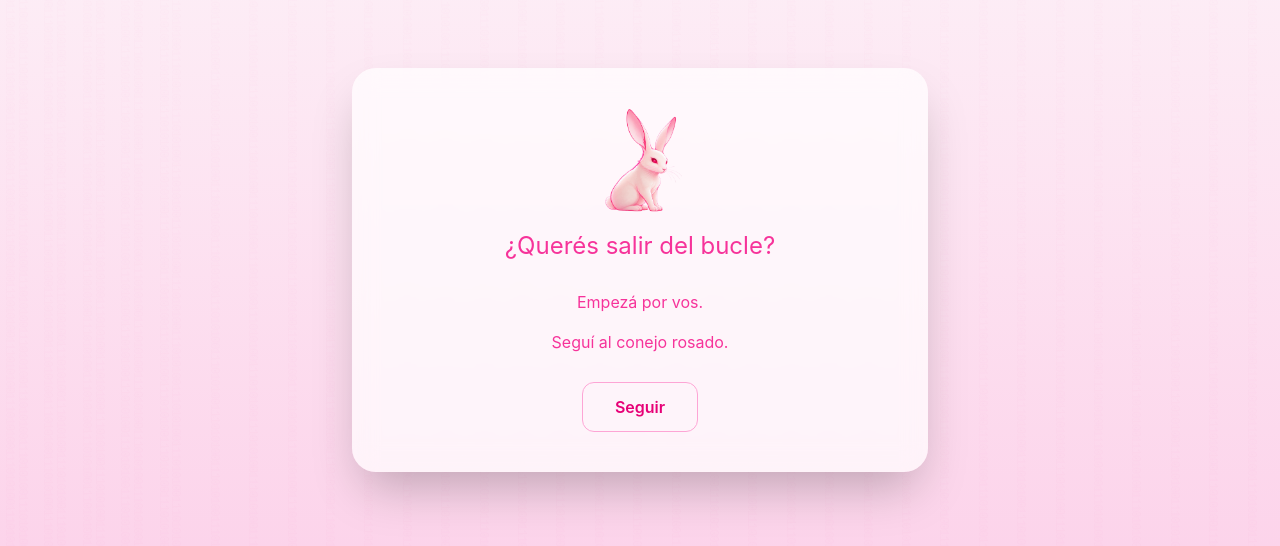
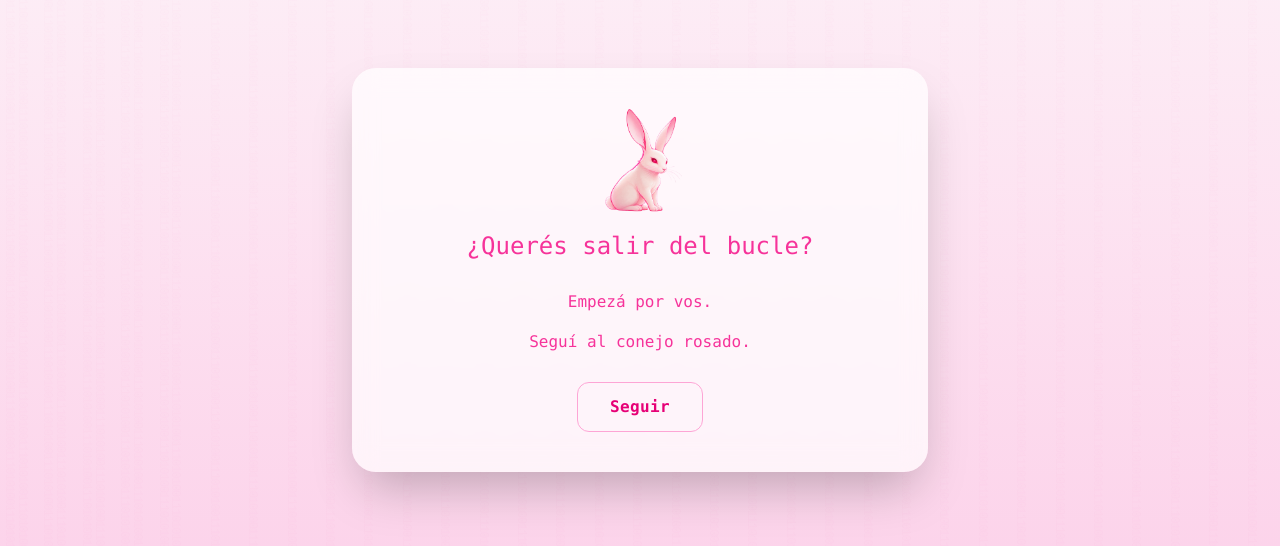
Before and after one commit to carinaantinir/TodoList, a React (Vite) app: page / in a window 1280 px wide. Shown: the part 130-676 px from the top of the page. Built offline with nearby package versions, Linux system fonts and the light colour scheme.

Commit message:
Finalizamos Todo List y preparamos la versión de producción

```diff
--- a/src/App.jsx
+++ b/src/App.jsx
@@ -70,7 +70,7 @@ function App() {
                 <LluviaBinarios variant="medio" />
                 <LluviaBinarios variant="frente" />
 
-            <h1 className="mb-6 text-center text-4xl font-light tracking-wide text-pink-600">
+                <h1 className="mb-6 text-center text-4xl font-mono font-semibid tracking-wide text-pink-600">
                   Todo List
                 </h1>
 
@@ -91,7 +91,7 @@ function App() {
                     <Button
                       texto="Regresar al comienzo"
                       onClick={() => setPantallaInicio(true)}
-                className="rounded-full border border-pink-300 bg-transparent px-5 font-normal text-pink-500 shadow-none hover:bg-pink-100"
+                      className="!rounded-full border border-pink-300/40 !bg-pink-200/40 px-5 py-2.5 font-mono font-medium tracking-wide text-pink-600 shadow-md shadow-pink-300/40  backdrop-blur-md transition-all duration-300 hover:border-pink-400/60 hover:!bg-pink-300 hover:shadow-lg hover:shadow-pink-200/20"
                     />
                   </div>
 
--- a/src/components/Button.jsx
+++ b/src/components/Button.jsx
@@ -6,7 +6,7 @@ const Button = (props) => {
         <button
             type={props.type || "button"}
             onClick={props.onClick}
-            className={`rounded-xl bg-pink-300 px-3 py-2 font-semibold
+            className={`rounded-xl bg-pink-300 px-3 py-2 font-mono font-semibold tracking-wide
             text-pink-600 shadow-md shadow-pink-300/40
             transition hover:scale-105 hover:bg-pink-400
             active:scale-95 cursor-pointer ${props.className || ""}`}
--- a/src/components/FilterSelect.jsx
+++ b/src/components/FilterSelect.jsx
@@ -64,14 +64,14 @@ const FilterSelect = ({ filtro, setFiltro }) => {
               width: posicion.ancho,
               zIndex: 9999,
             }}
-            className="overflow-hidden rounded-2xl bg-pink-50 shadow-lg shadow-pink-300/30"
+            className="overflow-hidden rounded-3xl border border-pink-200/60 bg-pink-100/90 shadow-lg shadow-pink-300/40 backdrop-blur-md"
           >
             {opciones.map((opcion) => (
               <button
                 key={opcion.valor}
                 type="button"
                 onClick={() => seleccionarFiltro(opcion)}
-                className={`block w-full cursor-pointer px-3 py-2 text-left text-sm text-pink-600 transition-colors duration-200 hover:!bg-pink-300 active:!bg-pink-400 ${
+                className={`block w-full cursor-pointer px-3 py-2 text-left font-mono text-sm text-pink-600 transition-colors duration-200 hover:!bg-pink-300 active:!bg-pink-400  ${
                   opcion.valor === filtro
                     ? "bg-pink-200"
                     : "bg-pink-50"
--- a/src/components/Form.jsx
+++ b/src/components/Form.jsx
@@ -28,10 +28,10 @@ const Form = (props) => {
 
         <input
           type="text"
-          placeholder="     Escribe tu tarea..."
+          placeholder="Escribí tu tarea..."
           value={texto}
           onChange={(e) => setTexto(e.target.value)}
-          className="w-full rounded-full border border-pink-100 bg-white/80 py-4 sm:py-3 pl-12 pr-4 text-pink-600 shadow-lg shadow-pink-300/30 outline-none placeholder:text-pink-400 focus:ring-2 focus:ring-pink-300"
+          className="w-full rounded-full border border-pink-100 bg-pink-2200/40 py-4 sm:py-3 pl-10  pr-4 font-mono text-sm text-pink-600 shadow-lg shadow-pink-300/40 outline-none placeholder:text-pink-400 focus:ring-2 focus:ring-pink-300"
         />
       </div>
 
--- a/src/components/Intro.jsx
+++ b/src/components/Intro.jsx
@@ -16,22 +16,22 @@ const Intro = (props) => {
                         className="w-24 h-auto objet-contain"
                     />
 
-                    <h1 className="mb-3 text-2xl font-normal text-pink-500">
+                    <h1 className="mb-3 text-2xl font-mono font-normal text-pink-500">
                         ¿Querés salir del bucle?
                     </h1>
 
-                    <p className="text-pink-500">
+                    <p className="text-pink-500 font-mono">
                         Empezá por vos.
                     </p>
 
-                    <p className="text-pink-500">
+                    <p className="text-pink-500 font-mono">
                         Seguí al conejo rosado.
                     </p>
 
                     <Button
                         texto="Seguir"
                         onClick={() => setMostrarVideo(true)}
-                        className="mt-3 rounded-full border border-pink-300 bg-transparent px-8 py-3 font-normal text-pink-500 shadow-none hover:bg-pink-100"
+                        className="mt-3 rounded-full border border-pink-300 bg-transparent px-8 py-3 font-mono font-normal text-pink-500 shadow-none hover:bg-pink-100"
                     />
                 </section>
             )}
--- a/src/components/Todo.jsx
+++ b/src/components/Todo.jsx
@@ -13,7 +13,7 @@ const Todo = (props) => {
             }`}
         >
             <p
-            className={`min-w-0 break-words text-pink-600 transition-all duration-300 ${
+            className={`min-w-0 break-words font-mono text-pink-600 transition-all duration-300 ${
                 props.tarea.completada
                 ? "line-through opacity-50"
                 : ""
--- a/src/components/TodoList.jsx
+++ b/src/components/TodoList.jsx
@@ -12,18 +12,18 @@ const TodoList = (props) => {
                     className="absolute left-0 w-14 sm:w-16 opacity-80"
             />
 
-            <h2 className="text-center text-xl font-medium text-pink-500">
+            <h2 className="text-center text-xl font-mono font-medium text-pink-500">
                 Lista de tareas
             </h2>
         </div>
 
         {props.tareas.length === 0 && (
-            <p className="py-6 text-center text-pink-500">
+            <p className="py-6 text-center font-mono text-pink-500">
                 {props.filtro === "pendientes"
                     ? "No hay tareas pendientes"
                     : props.filtro === "completadas"
-                    ? "No hay tareas completadas"
-                    : "Todavía no hay tareas"}
+                    ? "Todavía no completaste ninguna tarea."
+                    : "Todavía no agregaste ninguna tarea."}
             </p>
             )}
 
```
Lines whose indentation alone changed are shown as unchanged.
